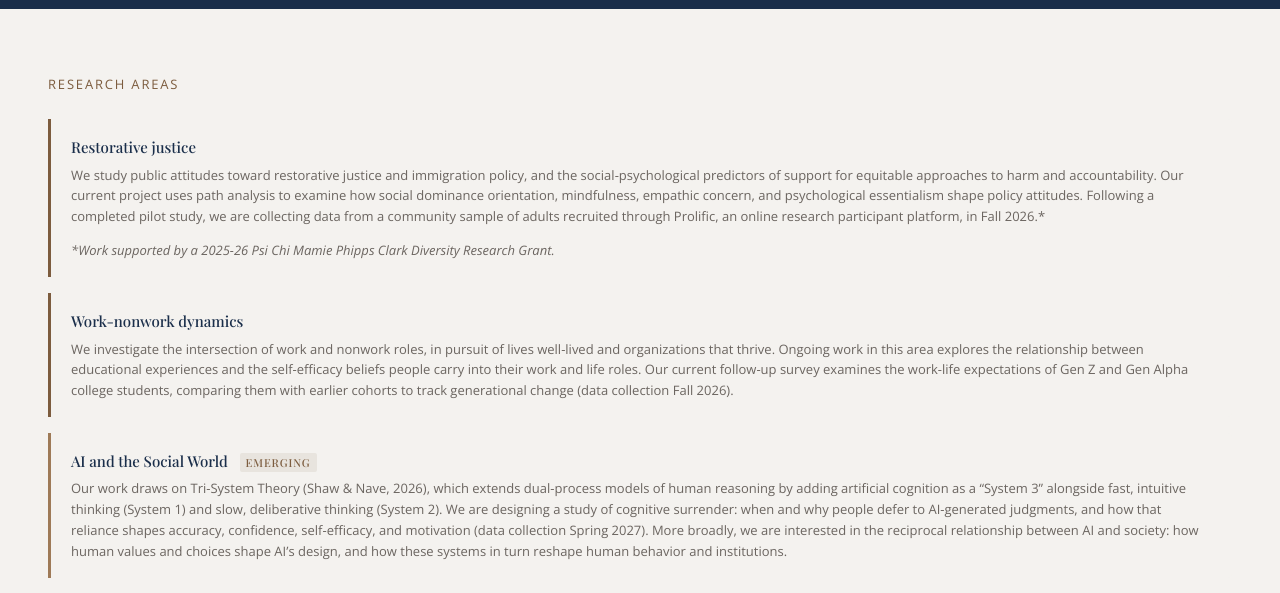
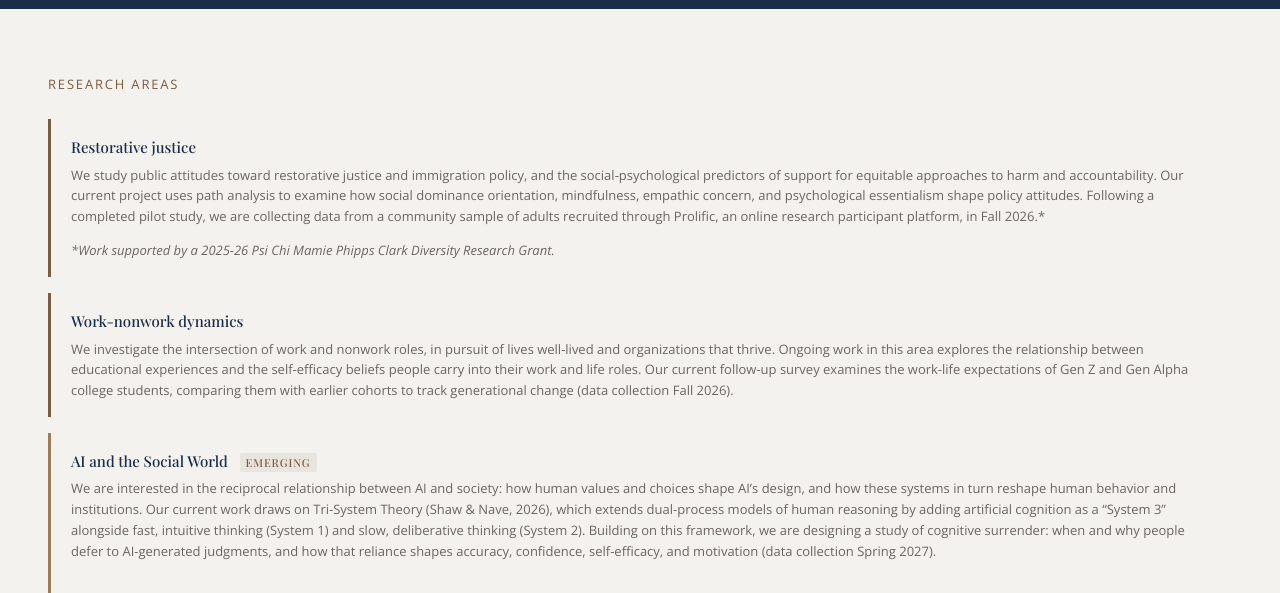
Before and after one commit to cmasonlab/cmasonlab.github.io, a plain HTML site: page research.html in a window 1280 px wide. Shown: the part 207-800 px from the top of the page. Drawn offline with nearby package versions, Linux system fonts and the light colour scheme.

Commit message:
Update research.html

```diff
--- a/research.html
+++ b/research.html
@@ -45,8 +45,7 @@
 <div class="pillar-desc">We investigate the intersection of work and nonwork roles, in pursuit of lives well-lived and organizations that thrive. Ongoing work in this area explores the relationship between educational experiences and the self-efficacy beliefs people carry into their work and life roles. Our current follow-up survey examines the work-life expectations of Gen Z and Gen Alpha college students, comparing them with earlier cohorts to track generational change (data collection Fall 2026).</div>      </div>
       <div class="pillar" style="border-left-color:var(--brown-light);">
         <div class="pillar-title">AI and the Social World <span style="font-size:11px;letter-spacing:0.08em;text-transform:uppercase;background:#e8e4de;color:#7c5c3e;padding:2px 6px;border-radius:2px;margin-left:0.5rem;">Emerging</span></div>
-<div class="pillar-desc">Our work draws on Tri-System Theory (Shaw & Nave, 2026), which extends dual-process models of human reasoning by adding artificial cognition as a “System 3” alongside fast, intuitive thinking (System 1) and slow, deliberative thinking (System 2). We are designing a study of cognitive surrender: when and why people defer to AI-generated judgments, and how that reliance shapes accuracy, confidence, self-efficacy, and motivation (data collection Spring 2027). More broadly, we are interested in the reciprocal relationship between AI and society: how human values and choices shape AI’s design, and how these systems in turn reshape human behavior and institutions.</div>  </div>
-  <!-- PUBLICATIONS — uncomment when ready to display
+<div class="pillar-desc"> We are interested in the reciprocal relationship between AI and society: how human values and choices shape AI’s design, and how these systems in turn reshape human behavior and institutions. Our current work draws on Tri-System Theory (Shaw & Nave, 2026), which extends dual-process models of human reasoning by adding artificial cognition as a “System 3” alongside fast, intuitive thinking (System 1) and slow, deliberative thinking (System 2). Building on this framework, we are designing a study of cognitive surrender: when and why people defer to AI-generated judgments, and how that reliance shapes accuracy, confidence, self-efficacy, and motivation (data collection Spring 2027).
   <div class="section">
     <div class="section-label">Scholarship</div>
     <h2>Selected publications</h2>
```
